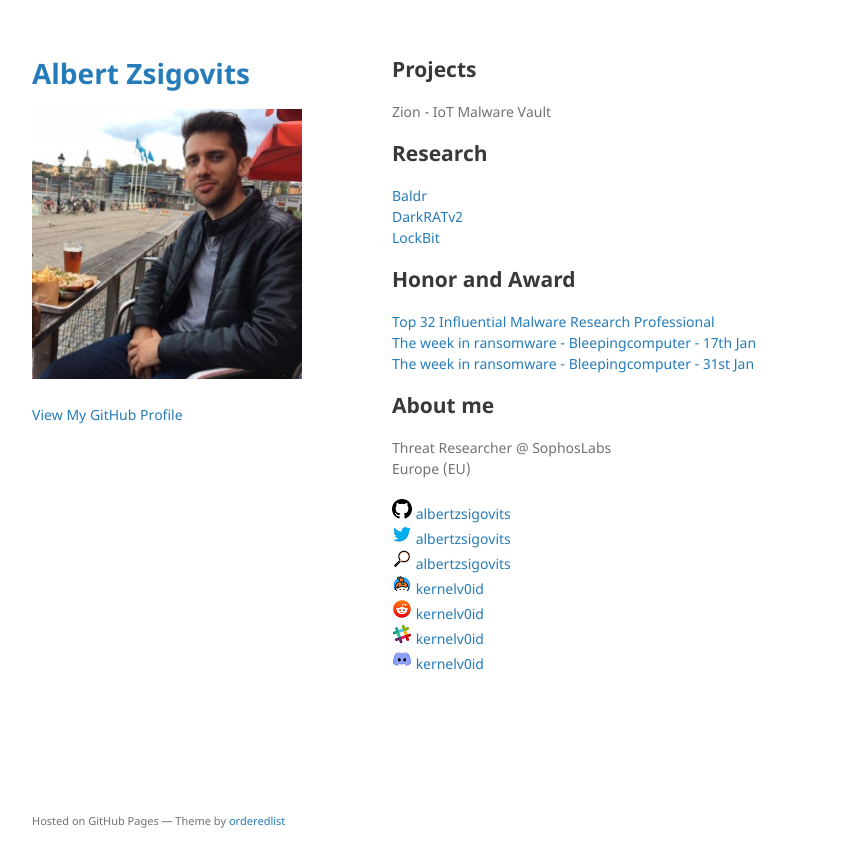
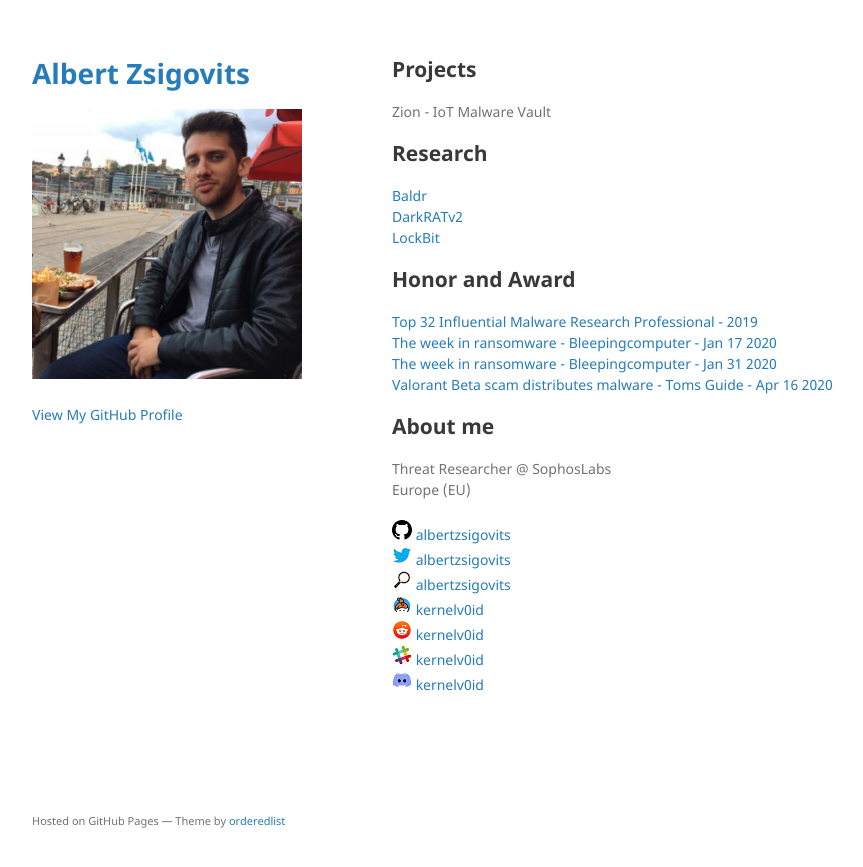
Before and after one commit to albertzsigovits/albertzsigovits.github.io, a Jekyll site: the page built from index.md, in a window 1280 px wide. Shown: the top 867 px of the page, without its empty margins (178-1041 px from the left). Built offline with Jekyll 4.4.1, drawn with Linux system fonts in a browser that asks for light colours; the repository's description, which GitHub fills in, is left out; our own code applies the rules of GitHub Pages for plain Markdown files.

Commit message:
Update index.md

```diff
--- a/index.md
+++ b/index.md
@@ -12,9 +12,10 @@
 
 ## Honor and Award
 
-[Top 32 Influential Malware Research Professional](https://static.peerlyst.com/image/upload/v1576213159/post-attachments/32_Influential_Malware_Research_Professionals_pkrtnw)
-[The week in ransomware - Bleepingcomputer - 17th Jan](https://www.bleepingcomputer.com/news/security/the-week-in-ransomware-january-17th-2020-never-ends/)
-[The week in ransomware - Bleepingcomputer - 31st Jan](https://www.bleepingcomputer.com/news/security/the-week-in-ransomware-january-31st-2020-taking-it-to-the-courts/)
+[Top 32 Influential Malware Research Professional - 2019](https://static.peerlyst.com/image/upload/v1576213159/post-attachments/32_Influential_Malware_Research_Professionals_pkrtnw)
+[The week in ransomware - Bleepingcomputer - Jan 17 2020](https://www.bleepingcomputer.com/news/security/the-week-in-ransomware-january-17th-2020-never-ends/)
+[The week in ransomware - Bleepingcomputer - Jan 31 2020](https://www.bleepingcomputer.com/news/security/the-week-in-ransomware-january-31st-2020-taking-it-to-the-courts/)
+[Valorant Beta scam distributes malware - Toms Guide - Apr 16 2020](https://www.tomsguide.com/uk/news/valorant-beta-keygen-malware)
 
 ## About me
 
```
